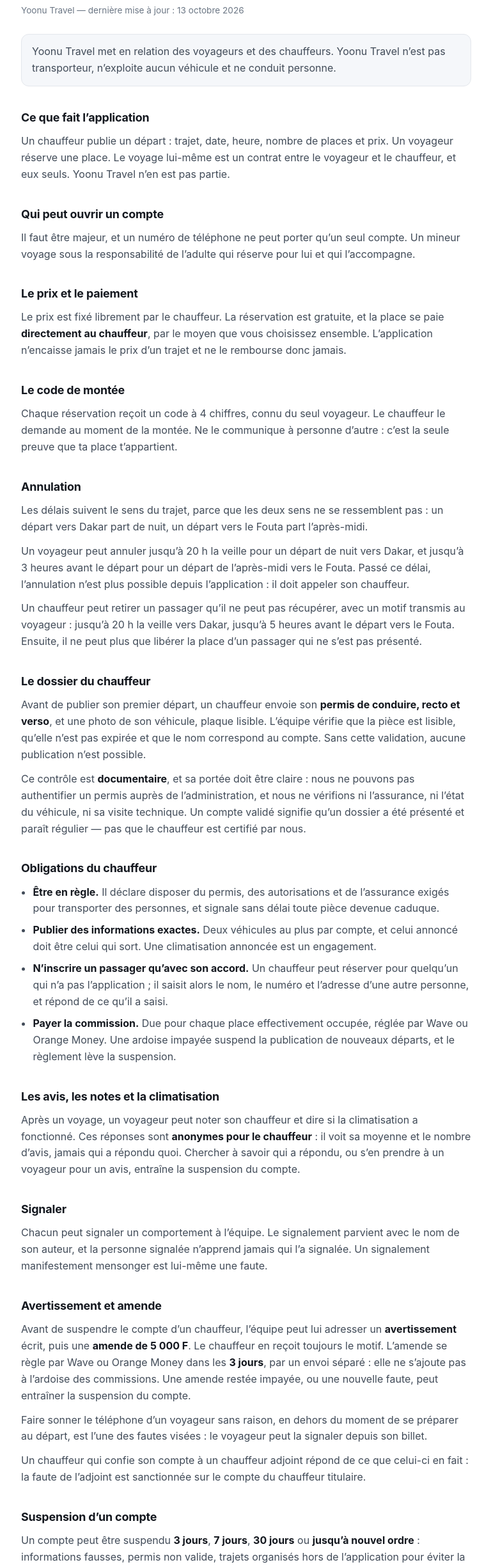
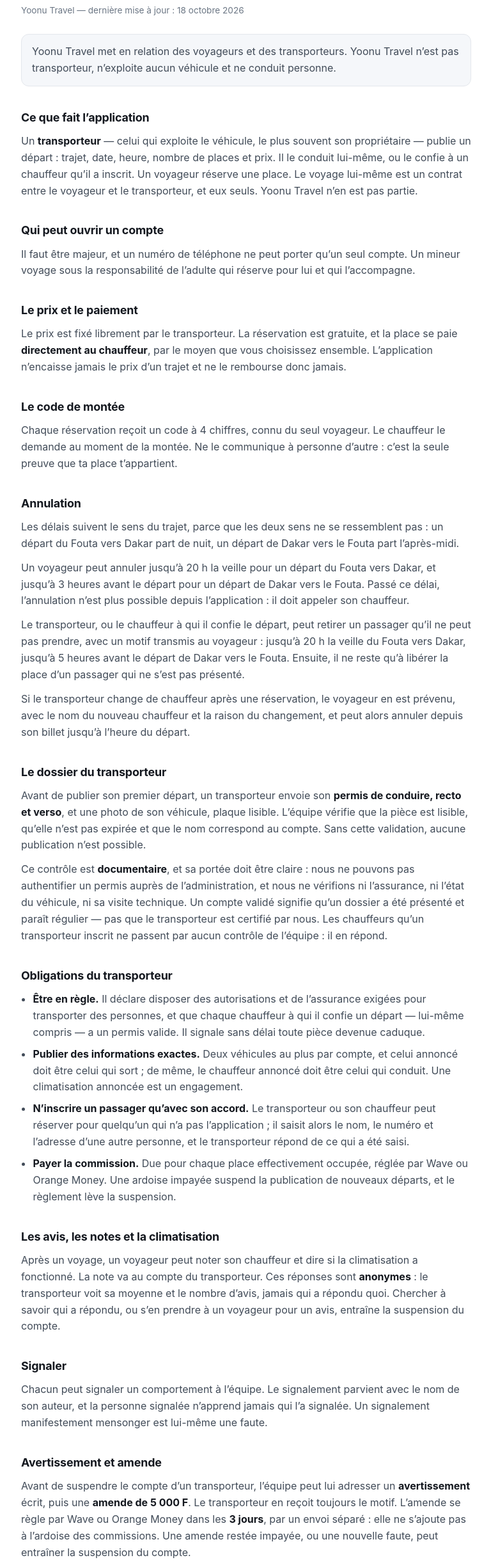
Before and after one commit to ndiayedollars01/ndiayedollars01.github.io, a plain HTML site: page conditions.html in a window 1280 px wide. Shown: the part 62-2511 px from the top of the page at 64% size, without its empty margins (255-1023 px from the left). Drawn offline with Linux system fonts and the light colour scheme.

Commit message:
Transporteur et chauffeur : conditions, confidentialité, accueil, suppression du 18 octobre
Le voyage est un contrat entre le voyageur et le transporteur ; le
chauffeur annoncé doit être celui qui conduit ; un changement de
chauffeur après réservation se dit, avec sa raison, et ouvre
l'annulation jusqu'au départ.

```diff
--- a/conditions.html
+++ b/conditions.html
@@ -10,24 +10,26 @@
 <main>
 
 <h1>Conditions d’utilisation</h1>
-<p class="maj">Yoonu Travel — dernière mise à jour : 13 octobre 2026</p>
+<p class="maj">Yoonu Travel — dernière mise à jour : 18 octobre 2026</p>
 
 <div class="encadre">
-  <p style="margin:0">Yoonu Travel met en relation des voyageurs et des chauffeurs. Yoonu Travel
-  n’est pas transporteur, n’exploite aucun véhicule et ne conduit personne.</p>
+  <p style="margin:0">Yoonu Travel met en relation des voyageurs et des transporteurs. Yoonu
+  Travel n’est pas transporteur, n’exploite aucun véhicule et ne conduit personne.</p>
 </div>
 
 <h2>Ce que fait l’application</h2>
-<p>Un chauffeur publie un départ : trajet, date, heure, nombre de places et prix. Un voyageur réserve
-une place. Le voyage lui-même est un contrat entre le voyageur et le chauffeur, et eux seuls. Yoonu
-Travel n’en est pas partie.</p>
+<p>Un <strong>transporteur</strong> — celui qui exploite le véhicule, le plus souvent son
+propriétaire — publie un départ : trajet, date, heure, nombre de places et prix. Il le conduit
+lui-même, ou le confie à un chauffeur qu’il a inscrit. Un voyageur réserve une place. Le voyage
+lui-même est un contrat entre le voyageur et le transporteur, et eux seuls. Yoonu Travel n’en est pas
+partie.</p>
 
 <h2>Qui peut ouvrir un compte</h2>
 <p>Il faut être majeur, et un numéro de téléphone ne peut porter qu’un seul compte. Un mineur voyage
 sous la responsabilité de l’adulte qui réserve pour lui et qui l’accompagne.</p>
 
 <h2>Le prix et le paiement</h2>
-<p>Le prix est fixé librement par le chauffeur. La réservation est gratuite, et la place se paie
+<p>Le prix est fixé librement par le transporteur. La réservation est gratuite, et la place se paie
 <strong>directement au chauffeur</strong>, par le moyen que vous choisissez ensemble. L’application
 n’encaisse jamais le prix d’un trajet et ne le rembourse donc jamais.</p>
 
@@ -38,34 +40,40 @@ t’appartient.</p>
 
 <h2>Annulation</h2>
 <p>Les délais suivent le sens du trajet, parce que les deux sens ne se ressemblent pas : un départ
-vers Dakar part de nuit, un départ vers le Fouta part l’après-midi.</p>
-<p>Un voyageur peut annuler jusqu’à 20 h la veille pour un départ de nuit vers Dakar, et jusqu’à
-3 heures avant le départ pour un départ de l’après-midi vers le Fouta. Passé ce délai, l’annulation
+du Fouta vers Dakar part de nuit, un départ de Dakar vers le Fouta part l’après-midi.</p>
+<p>Un voyageur peut annuler jusqu’à 20 h la veille pour un départ du Fouta vers Dakar, et jusqu’à
+3 heures avant le départ pour un départ de Dakar vers le Fouta. Passé ce délai, l’annulation
 n’est plus possible depuis l’application : il doit appeler son chauffeur.</p>
-<p>Un chauffeur peut retirer un passager qu’il ne peut pas récupérer, avec un motif transmis au
-voyageur : jusqu’à 20 h la veille vers Dakar, jusqu’à 5 heures avant le départ vers le Fouta.
-Ensuite, il ne peut plus que libérer la place d’un passager qui ne s’est pas présenté.</p>
+<p>Le transporteur, ou le chauffeur à qui il confie le départ, peut retirer un passager qu’il ne
+peut pas prendre, avec un motif transmis au voyageur : jusqu’à 20 h la veille du Fouta vers Dakar,
+jusqu’à 5 heures avant le départ de Dakar vers le Fouta. Ensuite, il ne reste qu’à libérer la place
+d’un passager qui ne s’est pas présenté.</p>
+<p>Si le transporteur change de chauffeur après une réservation, le voyageur en est prévenu, avec le
+nom du nouveau chauffeur et la raison du changement, et peut alors annuler depuis son billet jusqu’à
+l’heure du départ.</p>
 
-<h2>Le dossier du chauffeur</h2>
-<p>Avant de publier son premier départ, un chauffeur envoie son <strong>permis de conduire, recto et
+<h2>Le dossier du transporteur</h2>
+<p>Avant de publier son premier départ, un transporteur envoie son <strong>permis de conduire, recto et
 verso</strong>, et une photo de son véhicule, plaque lisible. L’équipe vérifie que la pièce est
 lisible, qu’elle n’est pas expirée et que le nom correspond au compte. Sans cette validation, aucune
 publication n’est possible.</p>
 <p>Ce contrôle est <strong>documentaire</strong>, et sa portée doit être claire : nous ne pouvons pas
 authentifier un permis auprès de l’administration, et nous ne vérifions ni l’assurance, ni l’état du
 véhicule, ni sa visite technique. Un compte validé signifie qu’un dossier a été présenté et paraît
-régulier — pas que le chauffeur est certifié par nous.</p>
+régulier — pas que le transporteur est certifié par nous. Les chauffeurs qu’un transporteur
+inscrit ne passent par aucun contrôle de l’équipe : il en répond.</p>
 
-<h2>Obligations du chauffeur</h2>
+<h2>Obligations du transporteur</h2>
 <ul>
-  <li><strong>Être en règle.</strong> Il déclare disposer du permis, des autorisations et de
-      l’assurance exigés pour transporter des personnes, et signale sans délai toute pièce devenue
-      caduque.</li>
+  <li><strong>Être en règle.</strong> Il déclare disposer des autorisations et de l’assurance
+      exigées pour transporter des personnes, et que chaque chauffeur à qui il confie un départ —
+      lui-même compris — a un permis valide. Il signale sans délai toute pièce devenue caduque.</li>
   <li><strong>Publier des informations exactes.</strong> Deux véhicules au plus par compte, et celui
-      annoncé doit être celui qui sort. Une climatisation annoncée est un engagement.</li>
-  <li><strong>N’inscrire un passager qu’avec son accord.</strong> Un chauffeur peut réserver pour
-      quelqu’un qui n’a pas l’application ; il saisit alors le nom, le numéro et l’adresse d’une
-      autre personne, et répond de ce qu’il a saisi.</li>
+      annoncé doit être celui qui sort ; de même, le chauffeur annoncé doit être celui qui conduit.
+      Une climatisation annoncée est un engagement.</li>
+  <li><strong>N’inscrire un passager qu’avec son accord.</strong> Le transporteur ou son chauffeur
+      peut réserver pour quelqu’un qui n’a pas l’application ; il saisit alors le nom, le numéro et
+      l’adresse d’une autre personne, et le transporteur répond de ce qui a été saisi.</li>
   <li><strong>Payer la commission.</strong> Due pour chaque place effectivement occupée, réglée par
       Wave ou Orange Money. Une ardoise impayée suspend la publication de nouveaux départs, et le
       règlement lève la suspension.</li>
@@ -73,8 +81,8 @@ régulier — pas que le chauffeur est certifié par nous.</p>
 
 <h2>Les avis, les notes et la climatisation</h2>
 <p>Après un voyage, un voyageur peut noter son chauffeur et dire si la climatisation a fonctionné.
-Ces réponses sont <strong>anonymes pour le chauffeur</strong> : il voit sa moyenne et le nombre
-d’avis, jamais qui a répondu quoi. Chercher à savoir qui a répondu, ou s’en prendre à un voyageur
+La note va au compte du transporteur. Ces réponses sont <strong>anonymes</strong> : le transporteur
+voit sa moyenne et le nombre d’avis, jamais qui a répondu quoi. Chercher à savoir qui a répondu, ou s’en prendre à un voyageur
 pour un avis, entraîne la suspension du compte.</p>
 
 <h2>Signaler</h2>
@@ -83,15 +91,15 @@ auteur, et la personne signalée n’apprend jamais qui l’a signalée. Un sign
 mensonger est lui-même une faute.</p>
 
 <h2>Avertissement et amende</h2>
-<p>Avant de suspendre le compte d’un chauffeur, l’équipe peut lui adresser un
-<strong>avertissement</strong> écrit, puis une <strong>amende de 5 000 F</strong>. Le chauffeur en
-reçoit toujours le motif. L’amende se règle par Wave ou Orange Money dans les
+<p>Avant de suspendre le compte d’un transporteur, l’équipe peut lui adresser un
+<strong>avertissement</strong> écrit, puis une <strong>amende de 5 000 F</strong>. Le transporteur
+en reçoit toujours le motif. L’amende se règle par Wave ou Orange Money dans les
 <strong>3 jours</strong>, par un envoi séparé : elle ne s’ajoute pas à l’ardoise des commissions. Une
 amende restée impayée, ou une nouvelle faute, peut entraîner la suspension du compte.</p>
 <p>Faire sonner le téléphone d’un voyageur sans raison, en dehors du moment de se préparer au
 départ, est l’une des fautes visées : le voyageur peut la signaler depuis son billet.</p>
-<p>Un chauffeur qui confie son compte à un chauffeur adjoint répond de ce que celui-ci en fait : la
-faute de l’adjoint est sanctionnée sur le compte du chauffeur titulaire.</p>
+<p>Un transporteur qui confie un départ ou son compte à un chauffeur répond de ce que celui-ci en
+fait : la faute du chauffeur est sanctionnée sur le compte du transporteur.</p>
 
 <h2>Suspension d’un compte</h2>
 <p>Un compte peut être suspendu <strong>3 jours</strong>, <strong>7 jours</strong>,
@@ -107,9 +115,9 @@ est alors réexaminée par quelqu’un d’autre.</p>
 
 <h2>Ce que nous ne garantissons pas</h2>
 <p>Hors le contrôle documentaire décrit plus haut, Yoonu Travel ne garantit ni la ponctualité, ni la
-sécurité, ni la réalisation d’un trajet, ni l’exactitude de ce qu’un chauffeur publie. En cas de
-retard, d’accident, de perte ou de litige, la responsabilité relève du chauffeur et, le cas échéant,
-de son assureur.</p>
+sécurité, ni la réalisation d’un trajet, ni l’exactitude de ce qu’un transporteur publie. En cas de
+retard, d’accident, de perte ou de litige, la responsabilité relève du transporteur et, le cas
+échéant, de son assureur.</p>
 
 <h2>Comportement</h2>
 <p>Réserver des places sans intention de voyager, créer plusieurs comptes, revendre une place
@@ -118,8 +126,8 @@ suspension du compte.</p>
 
 <h2>Fermer son compte</h2>
 <p>Le compte se supprime à tout moment depuis l’onglet Compte — voir la page
-<a href="suppression-compte.html">Supprimer son compte</a>. Un chauffeur règle d’abord ce qu’il
-doit : une ardoise impayée ou une amende à payer empêche la suppression. Nous pouvons de notre côté
+<a href="suppression-compte.html">Supprimer son compte</a>. Un transporteur règle d’abord ce
+qu’il doit : une ardoise impayée ou une amende à payer empêche la suppression. Nous pouvons de notre côté
 fermer un compte suspendu jusqu’à nouvel ordre, après en avoir informé la personne.</p>
 
 <h2>Si ces conditions changent</h2>
```
Also changed, not shown: confidentialite.html (+36 -29 lines), index.html (+2 -2 lines), suppression-compte.html (+3 -3 lines).
